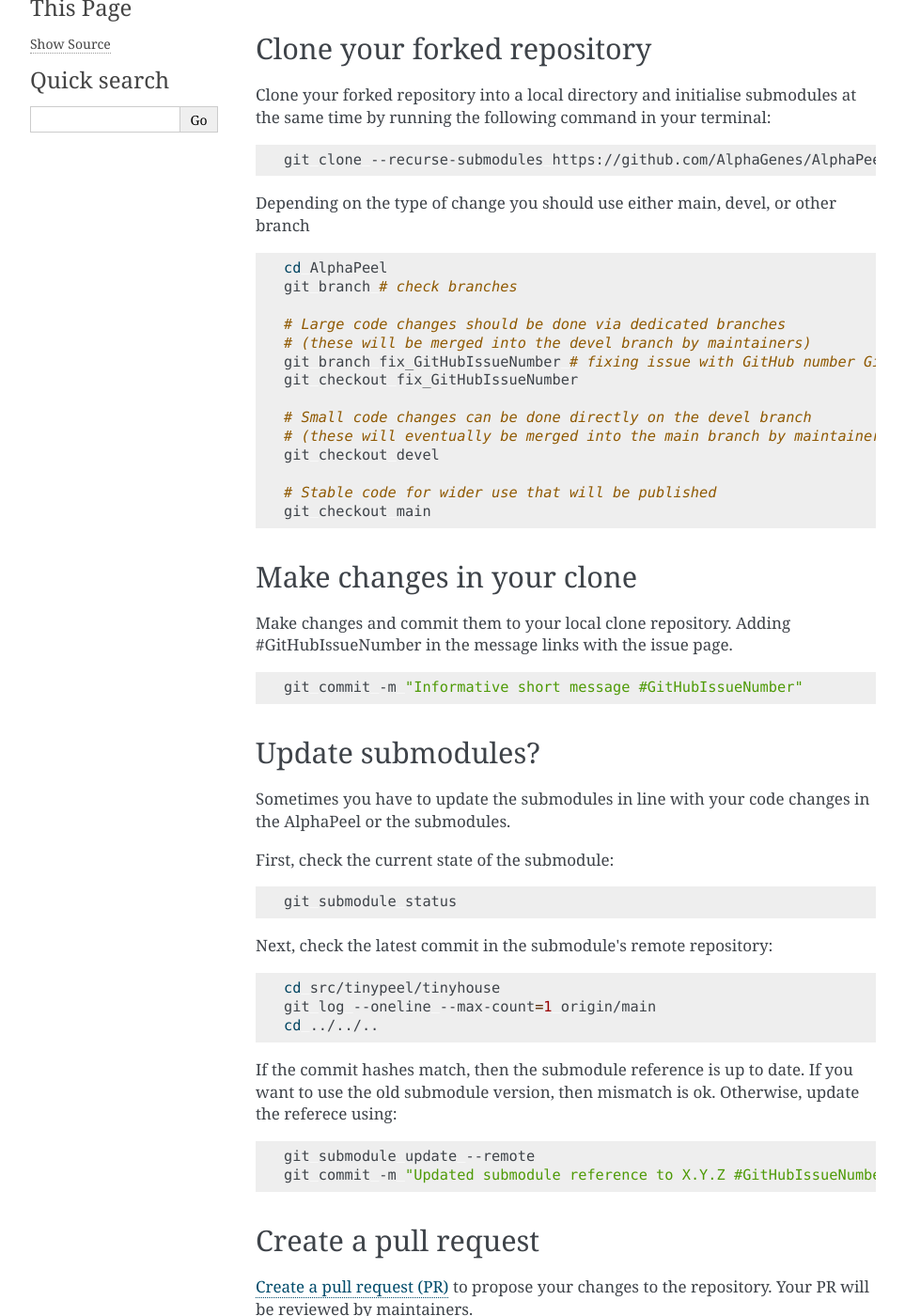
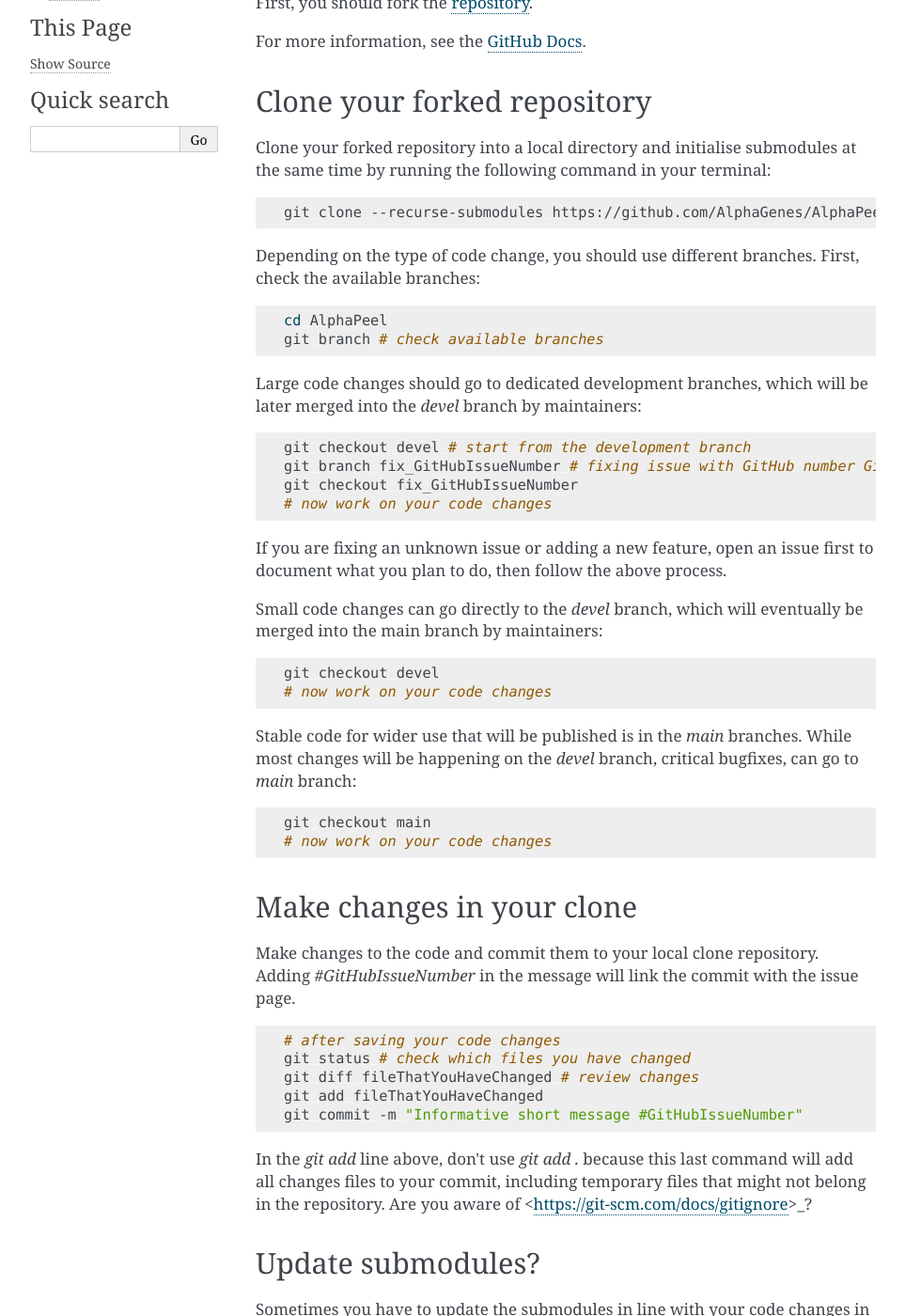
Before and after one commit to AlphaGenes/AlphaPeel, a Sphinx documentation site: the page built from docs/source/contribute.rst, in a window 1280 px wide and 1400 px high, scrolled down 345 px. Shown: the whole window at 94% size, without its empty margins (148-1111 px from the left). Built offline with Sphinx 7.4.7, drawn with Linux system fonts in a browser that asks for light colours; some of the changed text lies outside the part shown.

Commit message:
Further polish contribute.rst

```diff
--- a/docs/source/contribute.rst
+++ b/docs/source/contribute.rst
@@ -1,14 +1,14 @@
-Contributing Guide
-==================
+Contribution and Development Guide
+==================================
 
-Welcome to AlphaPeel contributing guide.
+Welcome to AlphaPeel contribution and development guide.
 
-In this guide you will get an overview of the contribution workflow via the AlphaPeel GitHub repository.
+This guide will give you an overview of the contribution and development workflow via the AlphaPeel GitHub repository.
 
 Fork the repository
 -------------------
 
-First you should fork the `repository <https://github.com/AlphaGenes/AlphaPeel>`_.
+First, you should fork the `repository <https://github.com/AlphaGenes/AlphaPeel>`_.
 
 For more information, see the `GitHub Docs <https://docs.github.com/en/get-started/quickstart/fork-a-repo#forking-a-repository>`_.
 
@@ -21,33 +21,52 @@
 
     git clone --recurse-submodules https://github.com/AlphaGenes/AlphaPeel.git
 
-Depending on the type of change you should use either main, devel, or other branch
+Depending on the type of code change, you should use different branches. First, check the available branches:
 
 .. code-block:: bash
 
     cd AlphaPeel
-    git branch # check branches
+    git branch # check available branches
 
-    # Large code changes should be done via dedicated branches
-    # (these will be merged into the devel branch by maintainers)
+Large code changes should go to dedicated development branches, which will be later merged into the `devel` branch by maintainers:
+
+.. code-block:: bash
+
+    git checkout devel # start from the development branch
     git branch fix_GitHubIssueNumber # fixing issue with GitHub number GitHubIssueNumber
     git checkout fix_GitHubIssueNumber
+    # now work on your code changes
 
-    # Small code changes can be done directly on the devel branch
-    # (these will eventually be merged into the main branch by maintainers)
+If you are fixing an unknown issue or adding a new feature, open an issue first to document what you plan to do, then follow the above process.
+
+Small code changes can go directly to the `devel` branch, which will eventually be merged into the main branch by maintainers:
+
+.. code-block:: bash
+
     git checkout devel
+    # now work on your code changes
 
-    # Stable code for wider use that will be published
+Stable code for wider use that will be published is in the `main` branches. While most changes will be happening on the `devel` branch, critical bugfixes, can go to `main` branch:
+
+.. code-block:: bash
+
     git checkout main
+    # now work on your code changes
 
 Make changes in your clone
 --------------------------
 
-Make changes and commit them to your local clone repository. Adding #GitHubIssueNumber in the message links with the issue page.
+Make changes to the code and commit them to your local clone repository. Adding `#GitHubIssueNumber` in the message will link the commit with the issue page.
 
 .. code-block:: bash
 
+    # after saving your code changes
+    git status # check which files you have changed
+    git diff fileThatYouHaveChanged # review changes
+    git add fileThatYouHaveChanged
     git commit -m "Informative short message #GitHubIssueNumber"
+
+In the `git add` line above, don't use `git add .` because this last command will add all changes files to your commit, including temporary files that might not belong in the repository. Are you aware of <https://git-scm.com/docs/gitignore>_?
 
 Update submodules?
 ------------------
@@ -68,26 +87,27 @@
     git log --oneline --max-count=1 origin/main
     cd ../../..
 
-If the commit hashes match, then the submodule reference is up to date. If you want to use the old submodule version, then mismatch is ok. Otherwise, update the referece using:
+If the commit hashes match, then the submodule reference is up to date. If you want to use the old submodule version, then a mismatch is ok. Otherwise, update the reference using:
 
 .. code-block:: bash
 
     git submodule update --remote
-    git commit -m "Updated submodule reference to X.Y.Z #GitHubIssueNumber" # provide version or hash
+    git commit -m "Updated submodule reference to X.Y.Z #GitHubIssueNumber"
+    # provide submodules version (X.Y.Z) or commit hash
 
 Create a pull request
------------------------
+---------------------
 
-`Create a pull request (PR) <https://docs.github.com/en/pull-requests/collaborating-with-pull-requests/proposing-changes-to-your-work-with-pull-requests/creating-a-pull-request#creating-the-pull-request>`_ to propose your changes to the repository. Your PR will be reviewed by maintainers.
+`Create a pull request (PR) <https://docs.github.com/en/pull-requests/collaborating-with-pull-requests/proposing-changes-to-your-work-with-pull-requests/creating-a-pull-request#creating-the-pull-request>`_ to propose your changes to the repository. Maintainers will review your PR.
 
 Update the version of the package to publish the package
 --------------------------------------------------------
 
 .. note::
 
-    This section is only for the repository maintainers to publish a new version of the package.
+    This section is only for the repository maintainers to publish a new package version.
 
-To release a new version of the package, we must update the ``version`` in ``pyproject.toml``. For example, if the current version of the package is ``1.1.3`` and the updated version should be ``1.1.4``, run:
+To release a new package version, we must update the ``version`` in ``pyproject.toml``. For example, if the current version of the package is ``1.1.3`` and the updated version should be ``1.1.4``, run:
 
 .. code-block:: bash
 
```
Also changed, not shown: other parts of docs/source/contribute.rst (+0 -2 lines).
